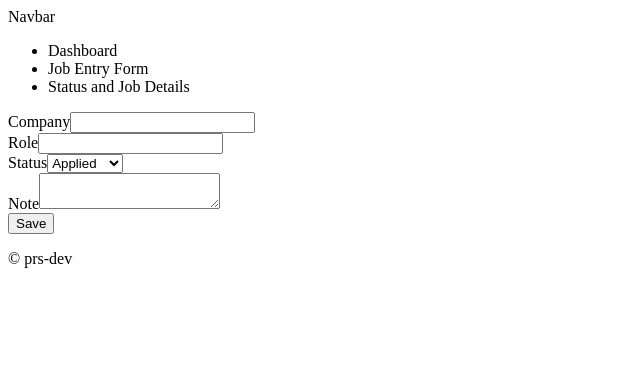
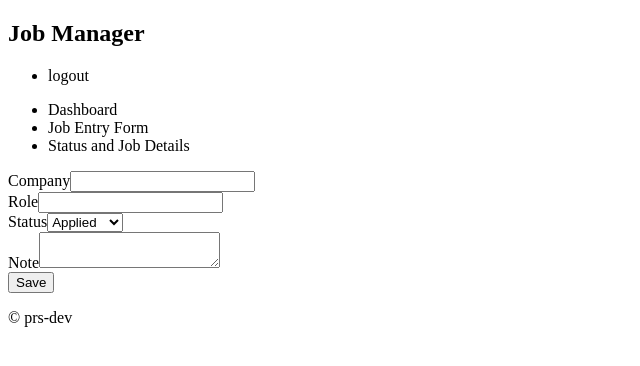
Before and after one commit to prs-dev/ai-job-assistant, a React (Vite) app in the folder client/: page /form in a window 1280 px wide. Shown: the top 366 px of the page, without its empty margins (0-640 px from the left). Built offline with nearby package versions, Linux system fonts and the light colour scheme; no server answers; sample sign-in values are in the browser's storage.

Commit message:
added logout

```diff
--- a/client/src/Navbar.jsx
+++ b/client/src/Navbar.jsx
@@ -1,8 +1,24 @@
-import React from 'react'
+import { useNavigate } from "react-router-dom"
+import { useUserContext } from "./UserContext"
 
 const Navbar = () => {
+  const {setToken, setUser, token} = useUserContext()
+  const navigate = useNavigate()
+  const handleLogout = () => {
+    setToken(null)
+    setUser(null)
+    navigate('/login')
+  }
   return (
-    <div>Navbar</div>
+    <div>
+      <h2 onClick={() => navigate('/')}>Job Manager</h2>
+      <ul>
+        {token ? <li onClick={handleLogout}>logout</li> : <>
+          <li onClick={() => navigate('/login')}>Login</li>
+          <li onClick={() => navigate('/register')}>Register</li>
+        </>}
+      </ul>
+    </div>
   )
 }
 
--- a/client/src/UserContext.jsx
+++ b/client/src/UserContext.jsx
@@ -34,7 +34,7 @@ export const UserContextProvider = ({ children }) => {
     }, [token])
 
     return (
-        <UserContext.Provider value={{ token, setToken, user }}>{children}</UserContext.Provider>
+        <UserContext.Provider value={{ token, setToken, user, setUser }}>{children}</UserContext.Provider>
     )
 }
 
```
